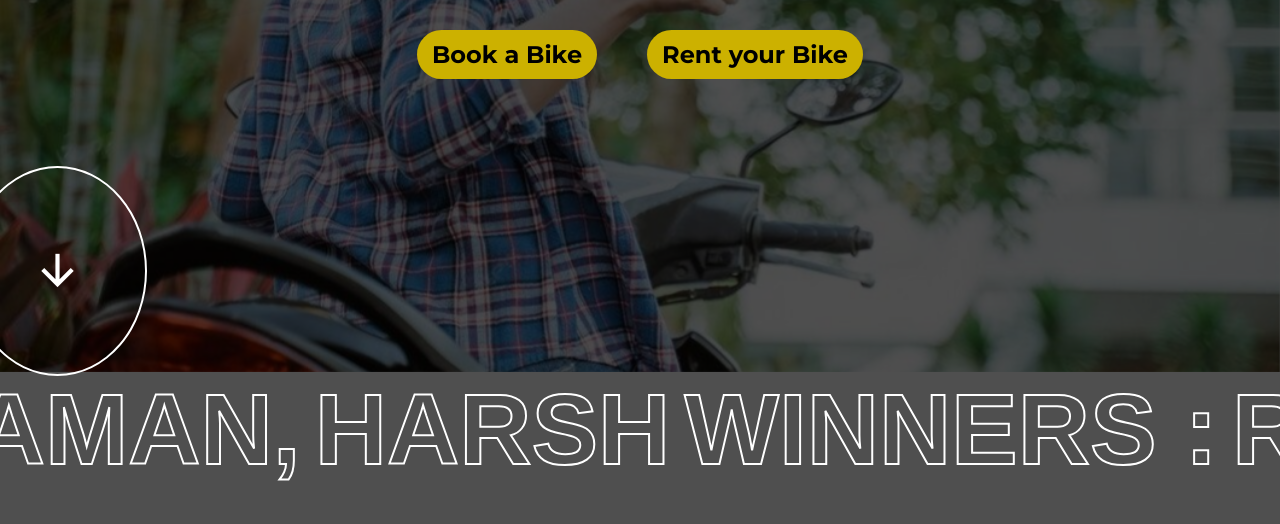
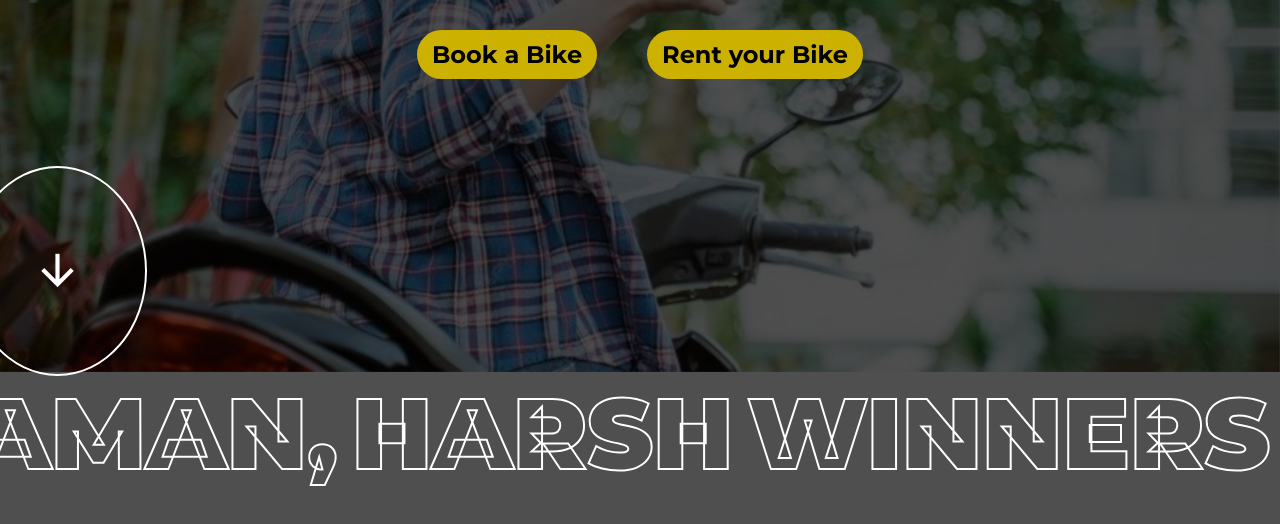
Before and after one commit to anuj-vishwakarma/BikoPhone, a plain HTML site: page index.html in a window 1280 px wide. Shown: the part 428-952 px from the top of the page. Drawn offline with nearby package versions, Linux system fonts and the light colour scheme.

Commit message:
Update style.css

```diff
--- a/style.css
+++ b/style.css
@@ -226,7 +226,6 @@ body::-webkit-scrollbar-thumb{
     display: inline-block;
     font-size: 100px;
     font-weight: 900;
-    font-family: 'Gilroy', sans-serif;
     margin-right: 10px;
     color: transparent;
     -webkit-text-stroke: 2px white;
```
